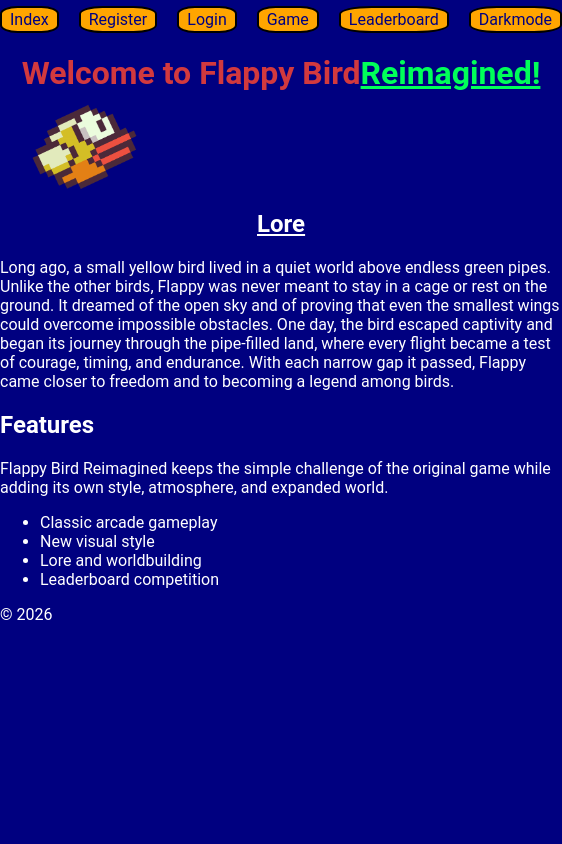
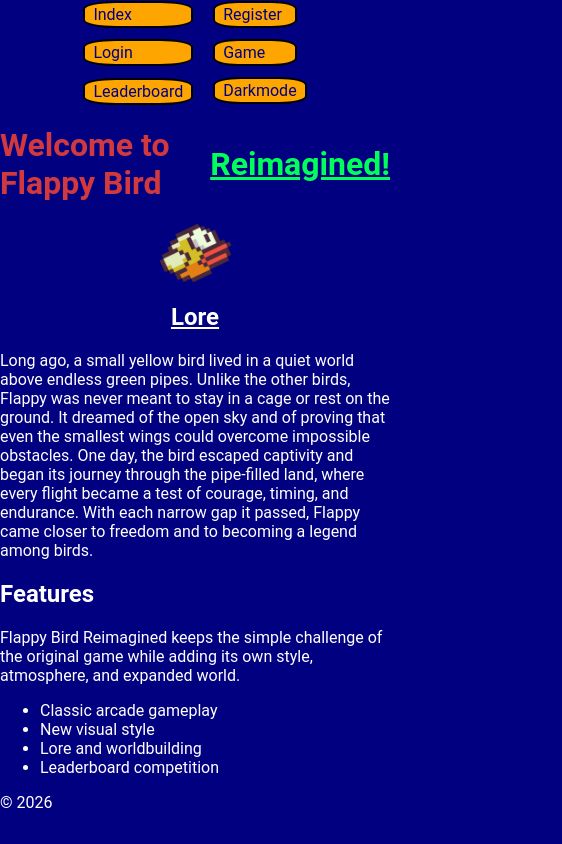
Before and after one commit to Guakocius/htwg, a React (Vite) app in the folder sem5/webapp/: page / in a window 390 px wide. Shown: the whole page, 562 px wide, since content can reach past the window. Built offline with nearby package versions, Linux system fonts and the light colour scheme.

Commit message:
Added CSS files to all sites

```diff
--- a/sem5/webapp/src/App.css
+++ /dev/null
@@ -1,123 +0,0 @@
-* {
-  font-family: Roboto, sans-serif;
-}
-
-/* navbar in all html files */
-
-
-
-/* --------------------------- */
-
-#top-navbar a {
-  margin-right: 10px;
-}
-
-body {
-  color: #fff;
-  background-color: #000080;
-  min-height: 100vh;
-  margin: 0;
-  display: grid;
-  grid-template-rows: auto 1fr auto;
-}
-
-.light-mode {
-  color: #000;
-  background-color: #fff;
-}
-
-h1 {
-  color: #d2393e;
-  display: flex;
-  align-items: center;
-  justify-content: center;
-}
-
-.special-text {
-  color: #00ff59;
-  text-decoration: underline;
-}
-
-header {
-  min-height: 50px;
-  margin: 0;
-  padding: 0;
-}
-
-footer {
-  min-height: 50px;
-}
-
-/* register.html, login.html */
-
-
-
-/* ----------------------------------------------------------- */
-
-/* game.html */
-
-/* Flappy Bird img tags */
-
-.flappy #flappy-img {
-  background-color: transparent;
-  max-width: 512px;
-  max-height: 512px;
-  display: flex;
-  justify-content: center;
-  align-items: center;
-}
-
-#player {
-  background-color: transparent;
-  max-width: 100px;
-  max-height: 100px;
-}
-
-#pipe-container {
-  border: 2px solid black;
-  display: block;
-}
-
-#game-points {
-  display: flex;
-  justify-content: center;
-  padding: 5%;
-  margin-top: 5%;
-  font-size: 50px;
-  font-weight: 800;
-}
-
-/* ---------------------------------- */
-/* ---------------------------- */
-
-@media (max-width: 786px) {
-  #top-navbar {
-    display: grid;
-    grid-template-columns: auto auto;
-  }
-
-  .flappy #flappy-img {
-    background-color: transparent;
-    max-width: 30%;
-    max-height: 30%;
-  }
-
-  #player {
-    background-color: transparent;
-    max-width: 50px;
-    max-height: 50px;
-  }
-}
-
-/* leaderboard.html */
-
-table {
-  margin-top: 2em;
-  display: flex;
-  justify-content: center;
-}
-
-th,
-td {
-  border: 2px solid black;
-}
--- a/sem5/webapp/src/App.tsx
+++ b/sem5/webapp/src/App.tsx
@@ -1,6 +1,6 @@
 //import { useState } from "react";
 import flappyImg from "./assets/flappybird.png";
-import "./App.css";
+import "./style/App.css";
 
 import Navbar from "./components/Navbar.tsx";
 
@@ -11,7 +11,10 @@
         <Navbar />
       </div>
       <header>
-        <h1>Welcome to Flappy Bird <span className="special-text">Reimagined!</span></h1>
+        <h1>
+          Welcome to Flappy Bird
+          <span className="special-text">Reimagined!</span>
+        </h1>
       </header>
       <main id="center">
         <div className="flappy">
@@ -26,21 +29,26 @@
       </main>
 
       <article>
-
-        <h2 style={{ display: "flex", alignItems: "center", justifyContent: "center" }}>
+        <h2
+          style={{
+            display: "flex",
+            alignItems: "center",
+            justifyContent: "center",
+          }}
+        >
           <u>Lore</u>
         </h2>
 
         <div>
           <p>
-            Long ago, a small yellow bird lived in a quiet world above endless green
-            pipes. Unlike the other birds, Flappy was never meant to stay in a cage
-            or rest on the ground. It dreamed of the open sky and of proving that
-            even the smallest wings could overcome impossible obstacles. One day,
-            the bird escaped captivity and began its journey through the pipe-filled
-            land, where every flight became a test of courage, timing, and
-            endurance. With each narrow gap it passed, Flappy came closer to freedom
-            and to becoming a legend among birds.
+            Long ago, a small yellow bird lived in a quiet world above endless
+            green pipes. Unlike the other birds, Flappy was never meant to stay
+            in a cage or rest on the ground. It dreamed of the open sky and of
+            proving that even the smallest wings could overcome impossible
+            obstacles. One day, the bird escaped captivity and began its journey
+            through the pipe-filled land, where every flight became a test of
+            courage, timing, and endurance. With each narrow gap it passed,
+            Flappy came closer to freedom and to becoming a legend among birds.
           </p>
         </div>
       </article>
@@ -60,7 +68,6 @@
         </ul>
       </section>
       <footer>&copy; 2026</footer>
-
     </>
   );
 }
--- /dev/null
+++ b/sem5/webapp/src/style/App.css
@@ -0,0 +1,65 @@
+* {
+  font-family: Roboto, sans-serif;
+}
+
+body {
+  color: #fff;
+  background-color: #000080;
+  min-height: 100vh;
+  margin: 0;
+  display: grid;
+  grid-template-rows: auto 1fr auto;
+}
+
+.light-mode {
+  color: #000;
+  background-color: #fff;
+}
+
+h1 {
+  color: #d2393e;
+  display: flex;
+  align-items: center;
+  justify-content: center;
+  gap: 0.3rem;
+}
+
+.special-text {
+  color: #00ff59;
+  text-decoration: underline;
+}
+
+header {
+  min-height: 50px;
+  margin: 0;
+  padding: 0;
+}
+
+footer {
+  min-height: 50px;
+}
+
+.flappy {
+  display: flex;
+  justify-content: center;
+  align-items: center;
+}
+
+.flappy #flappy-img {
+  background-color: transparent;
+  max-width: 512px;
+  max-height: 512px;
+  display: flex;
+  justify-content: center;
+  align-items: center;
+}
+
+@media (max-width: 786px) {
+  .flappy #flappy-img {
+    background-color: transparent;
+    max-width: 30%;
+    max-height: 30%;
+  }
+}
+
+/* leaderboard.html */
--- a/sem5/webapp/src/style/Navbar.css
+++ b/sem5/webapp/src/style/Navbar.css
@@ -18,8 +18,19 @@
   text-decoration: none;
 }
 
+#top-navbar a {
+  margin-right: 10px;
+}
+
 #top-navbar a:hover,
 #top-navbar button:hover {
   border: 2px solid green;
   background-color: yellow;
 }
+
+@media (max-width: 786px) {
+  #top-navbar {
+    display: grid;
+    grid-template-columns: auto auto;
+  }
+}
```
Also changed, not shown: sem5/webapp/src/components/LeaderboardTable.tsx (+30 -0 lines), sem5/webapp/src/components/LoginForm.tsx (+9 -10 lines), sem5/webapp/src/leaderboard.html (+10 -32 lines), sem5/webapp/src/style/Game.css (added, +27 -0 lines), sem5/webapp/src/style/LeaderboardTable.css (added, +10 -0 lines).
